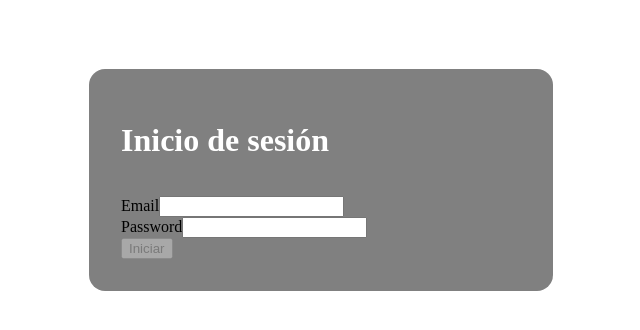
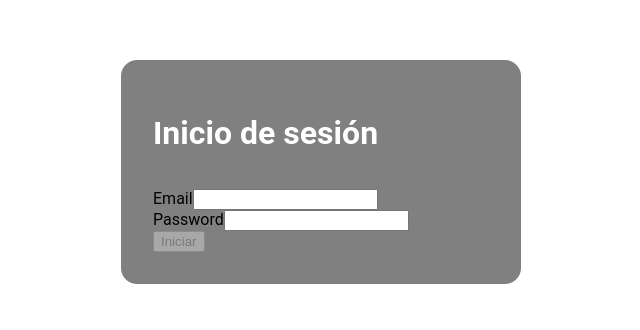
Before and after one commit to kevinalarcon95/prueba-innerConsulting-angular, an Angular app: page /login in a window 1280 px wide. Shown: the part 228-558 px from the top of the page, without its empty margins (319-959 px from the left). Built offline with nearby package versions, Linux system fonts and the light colour scheme.

Commit message:
style: add global styles for body and html elements

```diff
--- a/src/styles.scss
+++ b/src/styles.scss
@@ -1 +1,18 @@
-/* You can add global styles to this file, and also import other style files */
+body, html {
+  margin: 0;
+  padding: 0;
+  width: 100%;
+  overflow-x: hidden;
+  box-sizing: border-box;
+}
+
+* {
+  box-sizing: inherit;
+}
+
+body {
+  font-family: 'Roboto', sans-serif;
+  background-color: #ffffff;
+  margin: 0;
+  padding: 0;
+}
```
